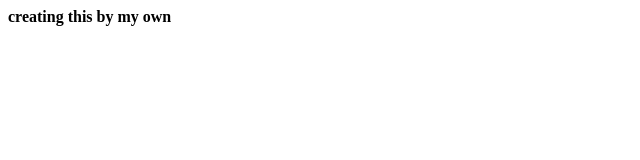
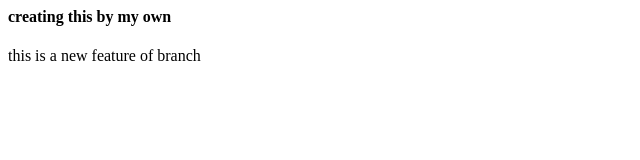
Before and after one commit to TariqNabeel0/repository-2, a plain HTML site: page index.html in a window 1280 px wide. Shown: the whole page, without its empty margins (0-640 px from the left). Drawn offline with Linux system fonts and the light colour scheme.

Commit message:
add new feature

```diff
--- a/index.html
+++ b/index.html
@@ -1 +1,2 @@
 <h4>creating this by my own</h4>
+<p>this is a new feature of branch</p>
```
